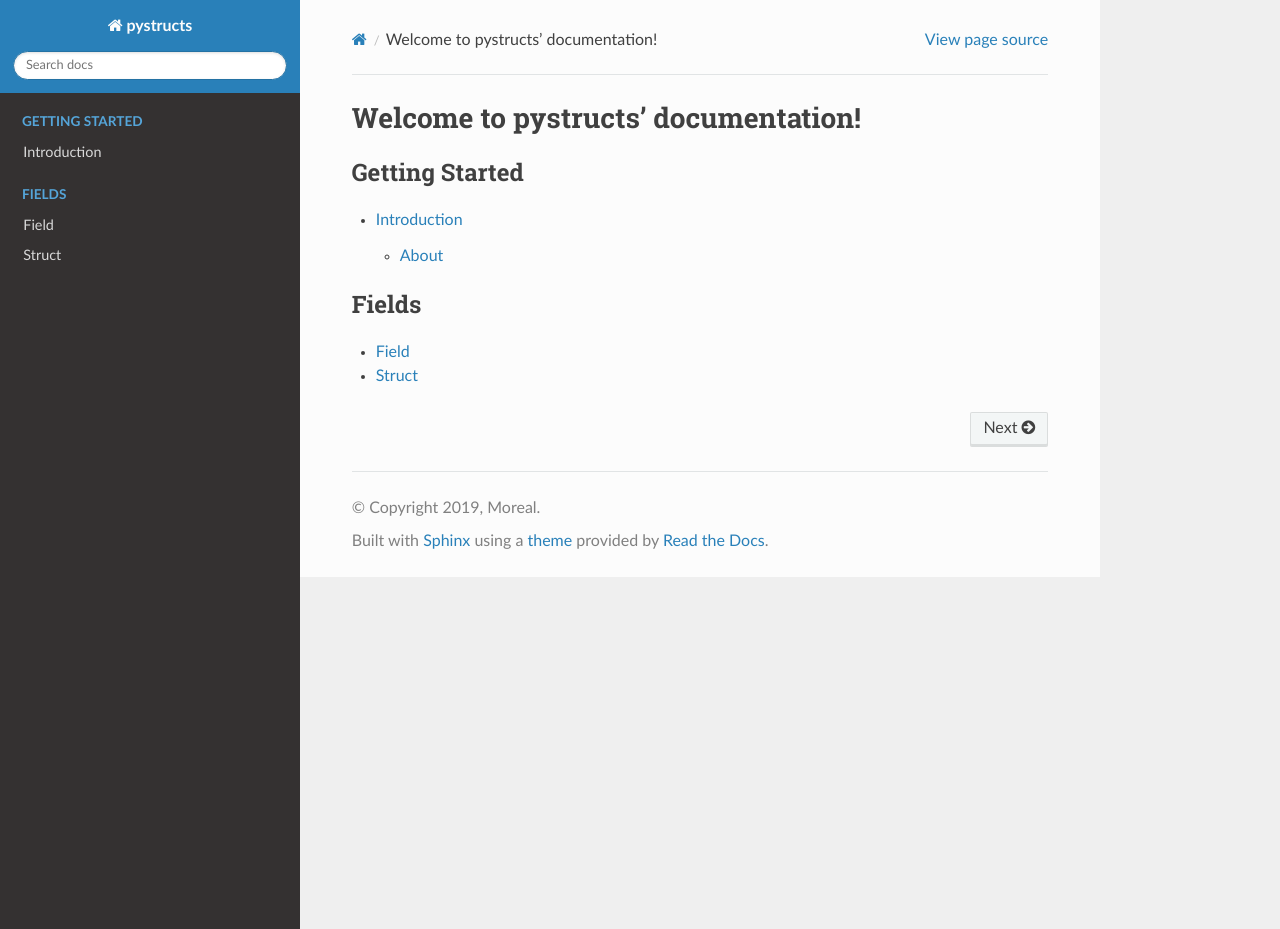
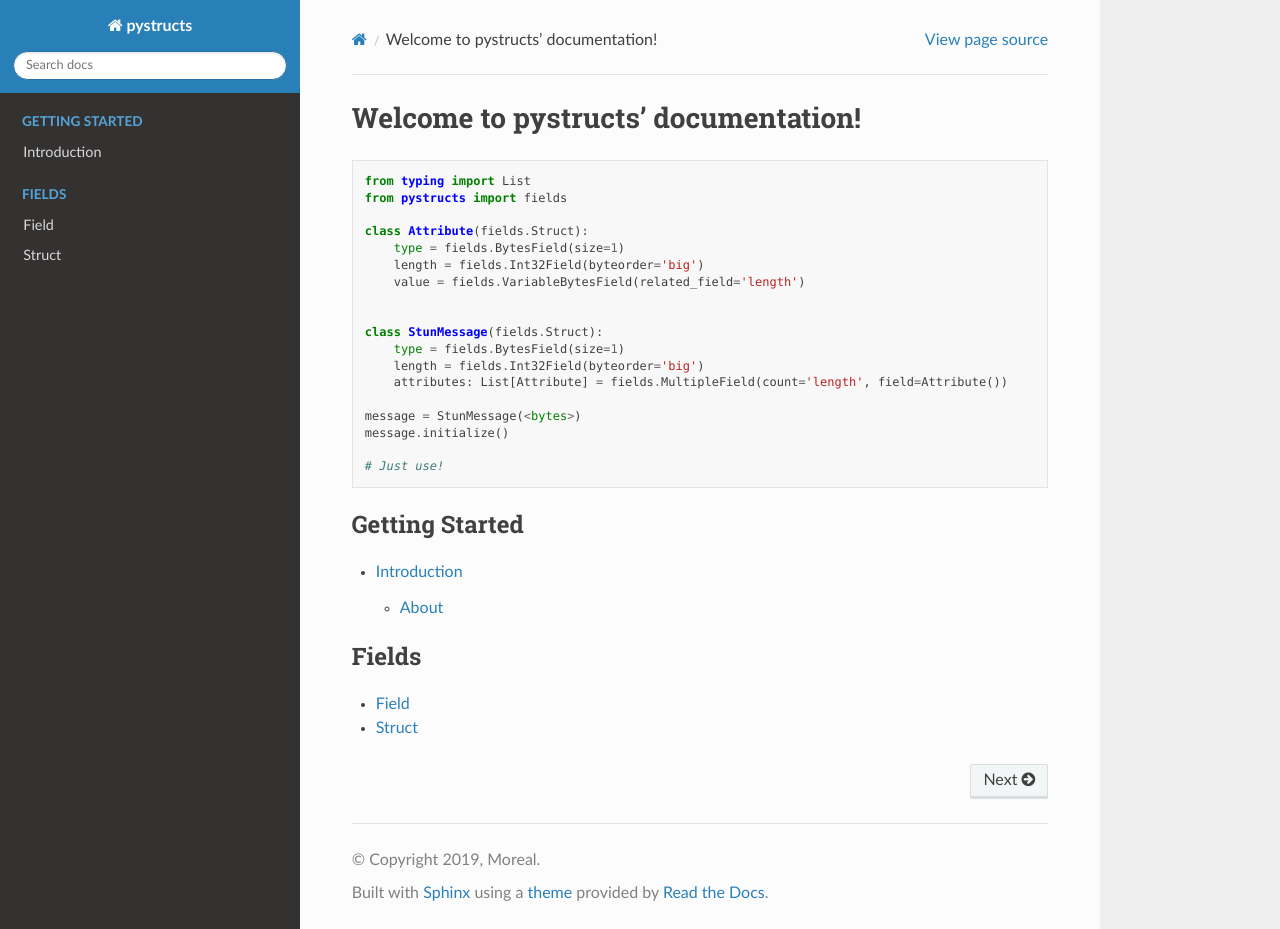
Before and after one commit to moreal/pystructs, a Sphinx documentation site: the page built from docs/index.rst, in a window 1280 px wide and 929 px high. Built offline with Sphinx 7.4.7 and the Read the Docs theme 2.0.0, drawn with Linux system fonts in a browser that asks for light colours.

Commit message:
feat(document-library): add example code into index.rst

```diff
--- a/docs/index.rst
+++ b/docs/index.rst
@@ -5,6 +5,28 @@
 
 Welcome to pystructs' documentation!
 =====================================
+
+.. code-block:: python
+
+   from typing import List
+   from pystructs import fields
+
+   class Attribute(fields.Struct):
+       type = fields.BytesField(size=1)
+       length = fields.Int32Field(byteorder='big')
+       value = fields.VariableBytesField(related_field='length')
+
+
+   class StunMessage(fields.Struct):
+       type = fields.BytesField(size=1)
+       length = fields.Int32Field(byteorder='big')
+       attributes: List[Attribute] = fields.MultipleField(count='length', field=Attribute())
+
+   message = StunMessage(<bytes>)
+   message.initialize()
+
+   # Just use!
+
 
 .. toctree::
    :maxdepth: 2
```
